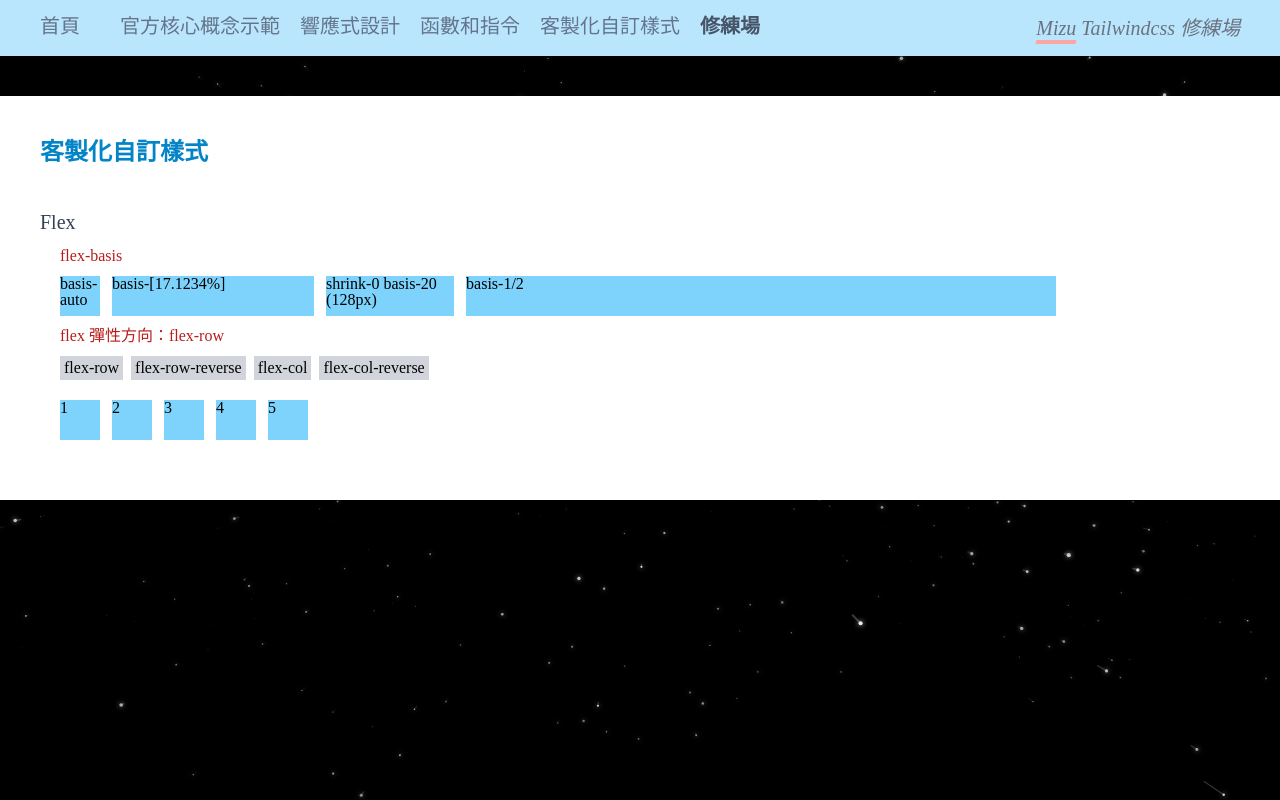
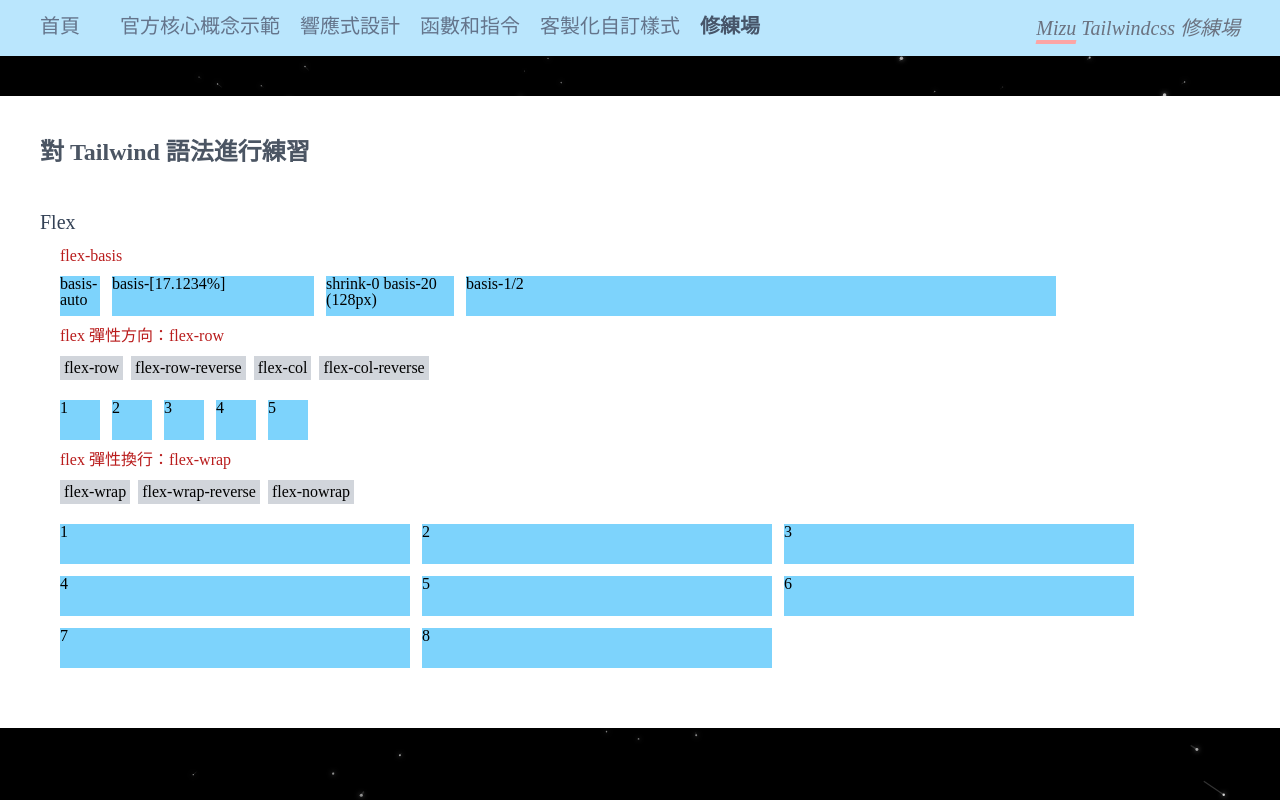
Before and after one commit to MizuYang/tailwind-playground, a Nuxt app: page /playground in a window 1280 px wide. Built offline with nearby package versions, Linux system fonts and the light colour scheme.

Commit message:
新增 flex: wrap

```diff
--- a/components/pageTitle.vue
+++ b/components/pageTitle.vue
@@ -7,7 +7,6 @@ const props = defineProps({
   },
   link: {
     type: String,
-    // required: true,
     default: "",
   },
 });
@@ -16,7 +15,8 @@ const { title, link } = props;
 </script>
 
 <template>
-  <h1 class="mb-10 text-2xl font-bold text-sky-600">
+  <h1 class="mb-10 text-2xl font-bold"
+      :class="link ? 'text-sky-600' : 'text-gray-600'">
     <template v-if="link">
       <a :href="link" target="_blank">
         <!-- 官方核心概念示範 -->
--- a/components/playground/flexboxGrid.vue
+++ b/components/playground/flexboxGrid.vue
@@ -6,6 +6,14 @@ const flexBtn = ref([
   "flex-col-reverse",
 ]);
 const flexDirectionClassName = ref(flexBtn.value[0]);
+
+const flexWrapBtn = ref([
+  "flex-wrap",
+  "flex-wrap-reverse",
+  "flex-nowrap",
+]);
+const flexWraoClassName = ref(flexWrapBtn.value[0]);
+
 </script>
 
 <template>
@@ -23,10 +31,10 @@ const flexDirectionClassName = ref(flexBtn.value[0]);
           </ul>
         </div>
 
+        <!-- 彈性方向 -->
         <div class="mb-3">
           <h3 class="mb-3 text-red-700">flex 彈性方向：{{ flexDirectionClassName }}</h3>
 
-          <!-- flex 方向按鈕 -->
           <template v-for="btnDirectionName in flexBtn" :key="btnDirectionName">
             <button
               type="button"
@@ -40,6 +48,27 @@ const flexDirectionClassName = ref(flexBtn.value[0]);
           <ul class="flex gap-3" :class="flexDirectionClassName">
             <template v-for="i in 5">
               <li class="box">{{ i }}</li>
+            </template>
+          </ul>
+        </div>
+
+        <!-- 彈性換行 -->
+        <div class="mb-3">
+          <h3 class="mb-3 text-red-700">flex 彈性換行：{{ flexWraoClassName }}</h3>
+
+          <template v-for="btnDirectionName in flexWrapBtn" :key="btnDirectionName">
+            <button
+              type="button"
+              class="mb-5 me-2 inline-block bg-gray-300 p-1"
+              @click="flexWraoClassName = btnDirectionName"
+            >
+              {{ btnDirectionName }}
+            </button>
+          </template>
+
+          <ul class="flex gap-3" :class="flexWraoClassName">
+            <template v-for="i in 8">
+              <li class="box !w-[350px]">{{ i }}</li>
             </template>
           </ul>
         </div>
--- a/pages/playground.vue
+++ b/pages/playground.vue
@@ -3,7 +3,7 @@
 <template>
   <div>
     <PageTitle
-      title="客製化自訂樣式"
+      title="對 Tailwind 語法進行練習"
     />
     <PlaygroundFlexboxGrid />
   </div>
```
